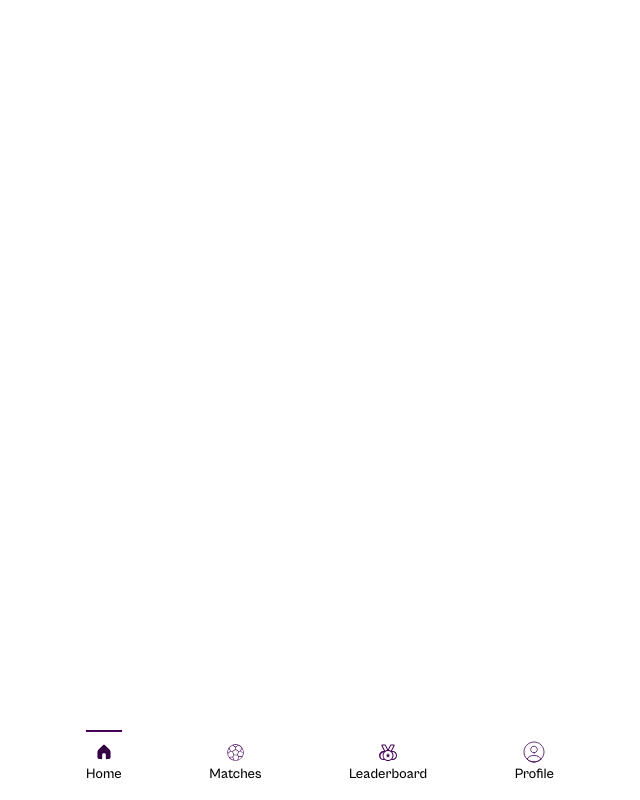
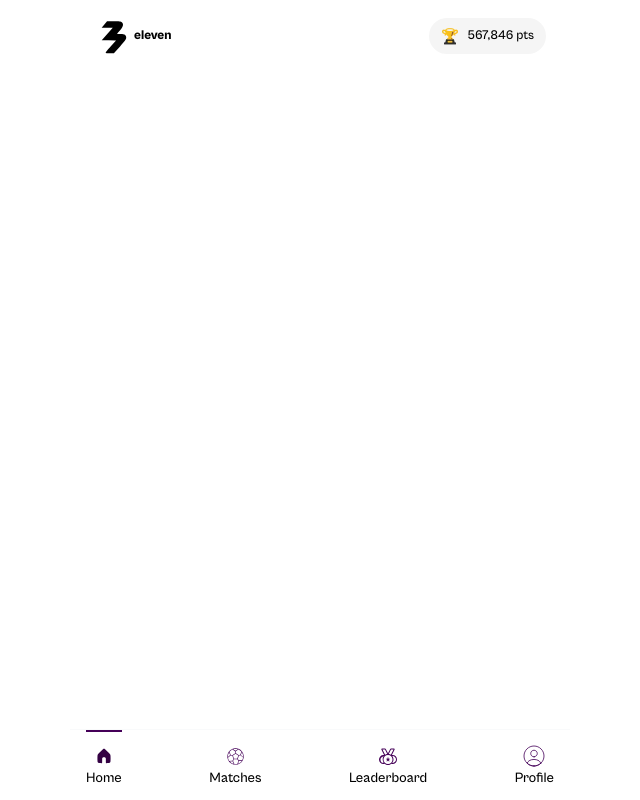
Before and after one commit to Eleven-Fantasy/webapp, a Next.js app: page /home in a window 1280 px wide. Shown: the whole page, without its empty margins (320-960 px from the left). Built offline with nearby package versions, Linux system fonts and the light colour scheme.

Commit message:
fix: added header

```diff
--- a/src/app/home/page.tsx
+++ b/src/app/home/page.tsx
@@ -1,10 +1,12 @@
 "use client";
+import MainHeader from "@/components/MainHeader";
 import Tabs from "@/components/Tabs";
 import React from "react";
 
 const HomePage = () => {
     return (
         <div className="w-full h-screen relative">
+            <MainHeader />
             <div></div>
             <Tabs />
         </div>
--- a/src/app/layout.tsx
+++ b/src/app/layout.tsx
@@ -109,8 +109,8 @@ const cabinetGrotesk = localFont({
 });
 
 export const metadata: Metadata = {
-    title: "Create Next App",
-    description: "Generated by create next app",
+    title: "Eleven Fantasy",
+    description: "",
 };
 
 export default function RootLayout({
--- /dev/null
+++ b/src/components/MainHeader.tsx
@@ -0,0 +1,23 @@
+import Image from "next/image";
+import React from "react";
+import PointsBalance from "./PointsBalance";
+
+const MainHeader = () => {
+    return (
+        <div className="w-full px-[24px] py-4 flex items-center justify-between">
+            <div className="flex items-center">
+                <Image
+                    src="/images/logo-black.svg"
+                    alt="logo"
+                    width={40}
+                    height={40}
+                />
+                <p className="text-[13px] font-[800]">eleven</p>
+            </div>
+
+            <PointsBalance />
+        </div>
+    );
+};
+
+export default MainHeader;
--- /dev/null
+++ b/src/components/PointsBalance.tsx
@@ -0,0 +1,17 @@
+import Image from "next/image";
+import React from "react";
+
+const PointsBalance = () => {
+    return (
+        <div className="py-2 px-3 rounded-full bg-[#F5F5F5] flex gap-2 items-center">
+            <Image
+                src="/images/trophy.webp"
+                alt="points balance"
+                width={18}
+                height={18}
+            />
+            <p className="text-[13px] font-[500] text-[#000]">567,846 pts</p>
+        </div>
+    );
+};
+export default PointsBalance;
--- a/src/components/Tabs.tsx
+++ b/src/components/Tabs.tsx
@@ -41,13 +41,13 @@ const Tabs = () => {
         router.push(path);
     };
     return (
-        <div className="w-full h-[86px] bg-white z-[999] absolute bottom-0 left-0">
-            <div className="inner w-full h-full flex gap-2 justify-between items-center px-[1rem]">
+        <div className="w-full bg-white z-[999] absolute bottom-0 left-0 ">
+            <div className="inner w-full border-t border-gray-50 flex gap-2 justify-between items-center px-[1rem]">
                 {tabs.map((tab) => (
                     <div
                         key={tab.id}
                         onClick={() => handleTabClick(tab.path)}
-                        className={`flex pt-2 flex-col items-center justify-center  border-t-2 ${
+                        className={`flex py-3 flex-col items-center justify-center  border-t-2 ${
                             isActive(tab.path)
                                 ? "border-tetiary"
                                 : "border-transparent"
```
Also changed, not shown: public/images/logo-black.svg (added), public/images/trophy.webp (added).
